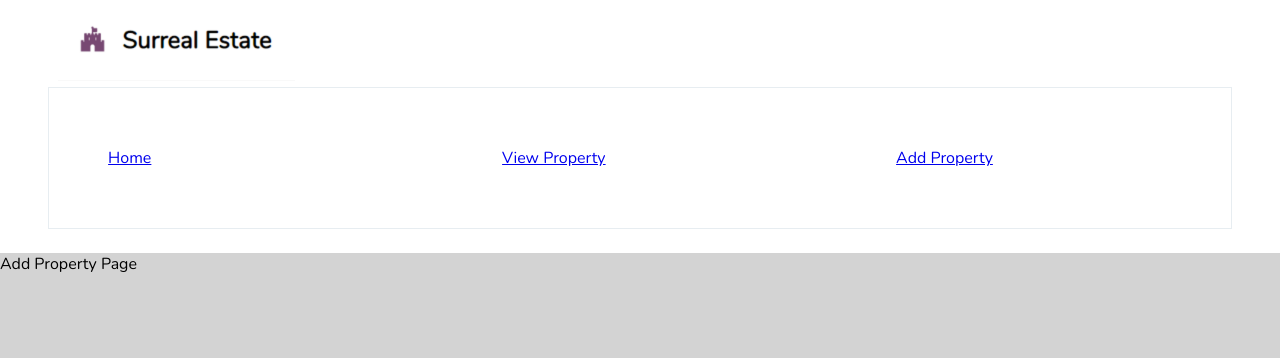
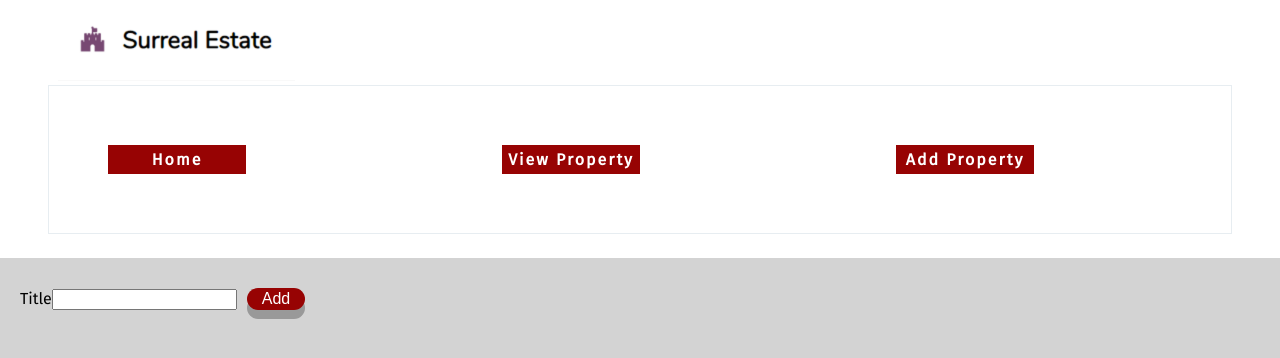
Before and after one commit to 56aint/surreal-estate, a React (Create React App) app: page /add-property in a window 1280 px wide. Shown: the top 358 px of the page. Built offline with nearby package versions, Linux system fonts and the light colour scheme.

Commit message:
created controlled components for AddProperty component

```diff
--- a/src/components/AddProperty.js
+++ b/src/components/AddProperty.js
@@ -1,9 +1,44 @@
-import React from "react";
+import React, { useState } from "react";
+import "../styles/AddProperty.css";
 
 const AddProperty = () => {
+  const initialState = {
+    fields: {
+      title: "",
+      city: "Manchester",
+    },
+  };
+
+  const [fields, setFields] = useState(initialState.fields);
+
+  const handleAddProperty = (event) => {
+    event.preventDefault();
+    console.log(fields);
+  };
+  const handleFieldChange = (event) => {
+    setFields({ ...fields, [event.target.name]: event.target.value });
+  };
+
   return (
     <>
-      <div>Add Property Page</div>
+      <div className="add-property">
+        <form onSubmit={handleAddProperty}>
+          <label htmlFor="title">
+            Title
+            <input
+              type="text"
+              id="title"
+              name="title"
+              value={fields.title}
+              onChange={handleFieldChange}
+            />
+          </label>
+
+          <button type="submit" className="add-property-button">
+            <span>Add</span>
+          </button>
+        </form>
+      </div>
     </>
   );
 };
--- a/src/index.css
+++ b/src/index.css
@@ -1,6 +1,6 @@
-@import url('https://fonts.googleapis.com/css?family=Nunito');
+@import url('https://fonts.googleapis.com/css?family=Fira Sans');
 
 
 body {
-  font-family: 'Nunito', cursive;
+  font-family: 'Fira Sans', sans-serif;
 }
--- /dev/null
+++ b/src/styles/AddProperty.css
@@ -0,0 +1,41 @@
+.add-property {
+  padding: 10px;
+  margin: 10px;
+}
+
+.add-property-button {
+  background: rgb(151, 3, 3);
+  color: white;
+  padding: 3px 20px;
+  margin: 10px;
+  font-size: 12px;
+  cursor: pointer;
+  border: none;
+  transition: all 0.5s;
+  /*display: inline-block;*/
+}
+.add-property-button {
+  cursor: pointer;
+  display: inline-block;
+  position: relative;
+}
+.add-property-button {
+  padding: 2px 15px;
+  font-size: 16px;
+  text-align: center;
+  cursor: pointer;
+  outline: none;
+  color: #fff;
+  background: rgb(151, 3, 3);
+  border: none;
+  border-radius: 15px;
+  box-shadow: 0 9px #999;
+}
+
+.add-property-button:hover {background: rgba(238, 13, 13, 0.75);}
+
+.add-property-button:active {
+  background: rgba(238, 13, 13, 0.75);
+  box-shadow: 0 5px #666;
+  transform: translateY(4px);
+}
--- a/src/styles/NavBar.css
+++ b/src/styles/NavBar.css
@@ -1,5 +1,4 @@
 .navbar {
-  max-width: 1200px;
   background-color: white;
   margin: 0 auto;
   padding: 0 3em 1.5em;
@@ -11,6 +10,22 @@ img {
   padding: 0px;
   margin-left: 10px;
 }
+a {
+  color: white;
+  font-weight: 700;
+  letter-spacing: 2px;
+  text-decoration: none;
+  background: rgb(151, 3, 3);
+  padding: 5px 0px;
+  display: inline-block;
+  width: 50%;
+  text-align: center;
+}
+
+a:hover {
+  background: rgba(238, 13, 13, 0.75);
+}
+
 .navbar-links {
   display: flex;
   list-style: none;
```
Also changed, not shown: 1 other file (tests, documents, lock files or other folders).
